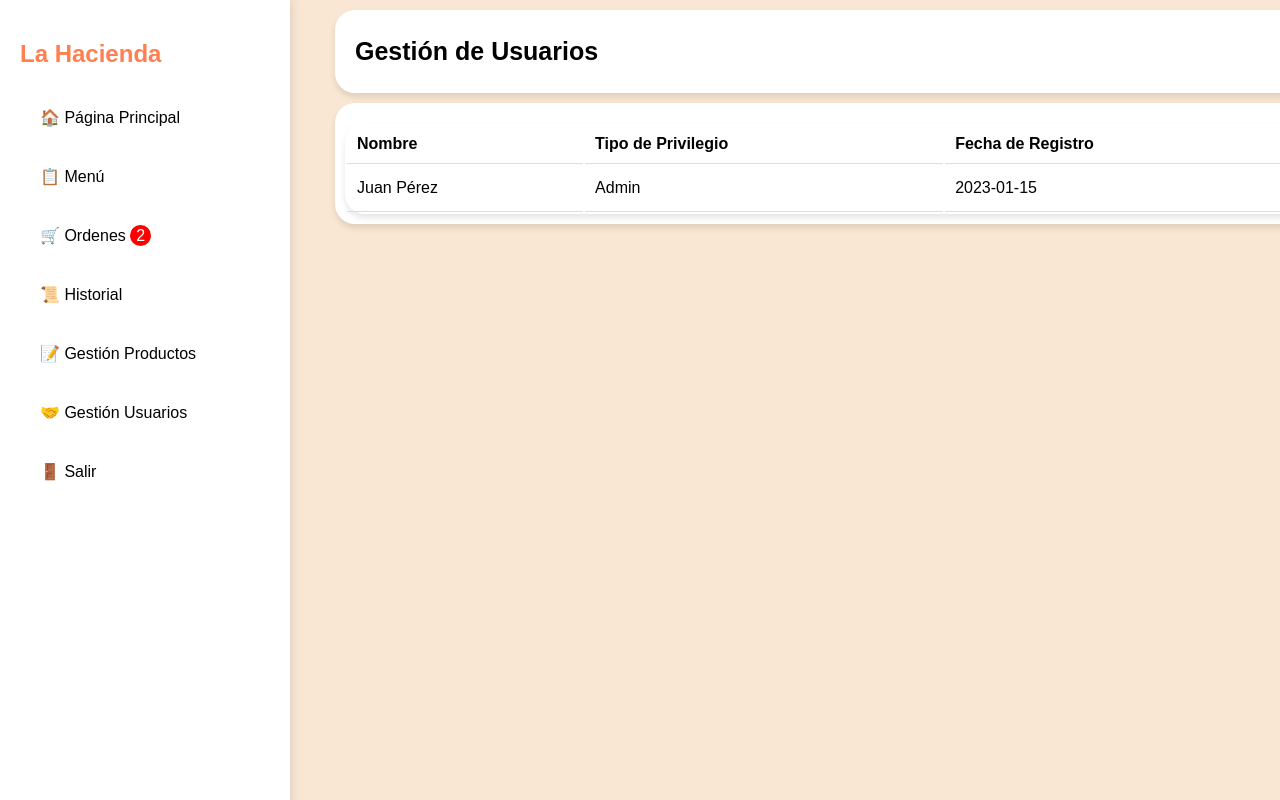
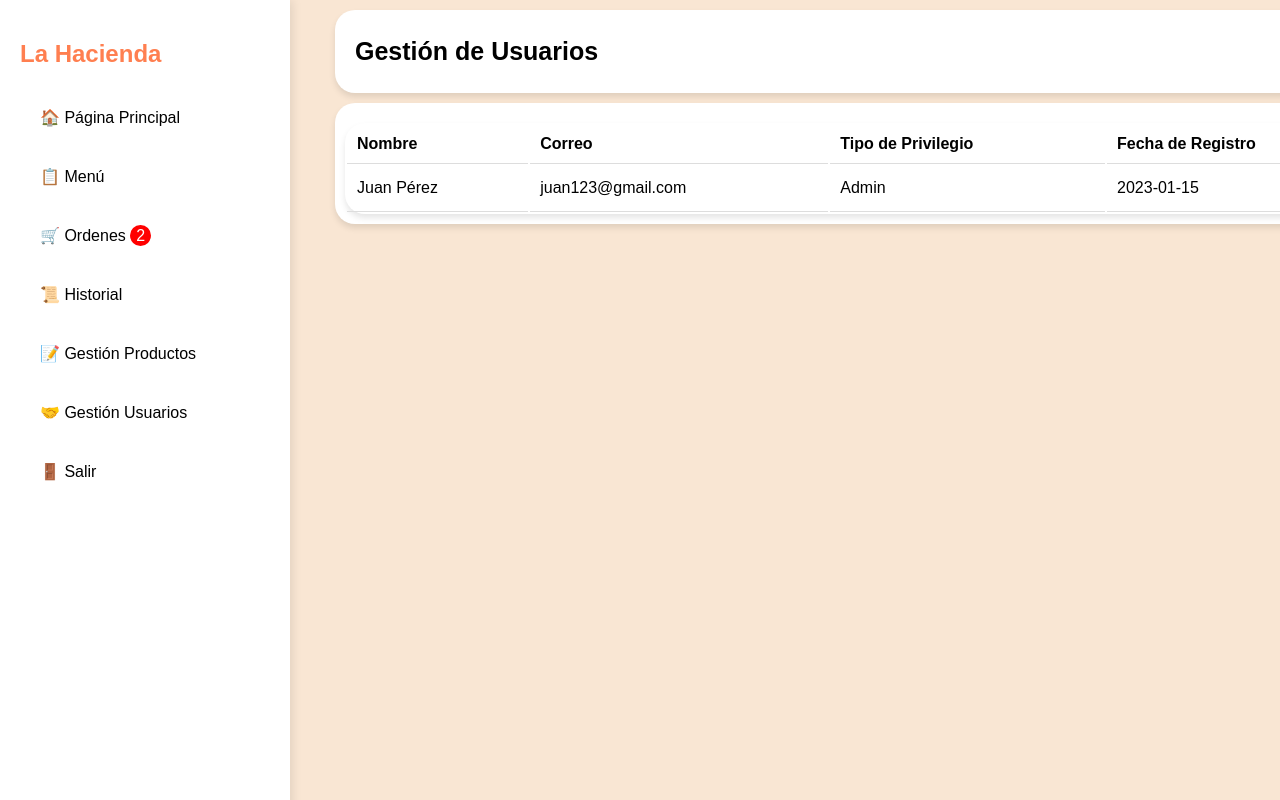
Before and after one commit to BrithanyHerrera/CoffeeHacienda, a Flask app: page /gestionUsuarios in a window 1280 px wide; the page is wider, and only the part inside the window is pictured. Run offline with Flask 3, Linux system fonts and the light colour scheme.

Commit message:
Agregar correo al usuario para que así pueda recuperar contraseña

```diff
--- a/static/css/styles.css
+++ b/static/css/styles.css
@@ -78,6 +78,17 @@ h3 {
 
 .guardarBtn:hover{
     background: #ce6641;
+}
+
+.inputContrasena {
+    position: relative;
+    display: flex;
+    align-items: center;
+}
+
+.toggleContrasena {
+    cursor: pointer;
+    margin-left: 10px;
 }
 
 .cerrar {
--- a/static/js/gestionUsuarios.js
+++ b/static/js/gestionUsuarios.js
@@ -1,11 +1,12 @@
 // Función para abrir el modal de Edición y Agregar usuario.
-function abrirEAModal(id = null, nombre = '', tipoPrivilegio = '', fechaRegistro = '', contrasena = '') {
+function abrirEAModal(id = null, nombre = '', correo = '', tipoPrivilegio = '', fechaRegistro = '', contrasena = '') {
     // Verifica que los valores sean correctos
-    console.log('Abrir modal con los siguientes datos:', id, nombre, tipoPrivilegio, fechaRegistro, contrasena);
+    console.log('Abrir modal con los siguientes datos:', id, nombre, correo, tipoPrivilegio, fechaRegistro, contrasena);
 
     // Rellenar los campos del modal con los valores recibidos
     document.getElementById('idUsuario').value = id;
     document.getElementById('nombreUsuario').value = nombre;
+    document.getElementById('correoUsuario').value = correo;
     document.getElementById('tipoPrivilegio').value = tipoPrivilegio;
     document.getElementById('contrasenaUsuario').value = contrasena;
 
@@ -29,6 +30,7 @@ document.getElementById('formUsuario').addEventListener('submit', function(event
     console.log('Usuario guardado:', {
         id: document.getElementById('idUsuario').value,
         nombre: document.getElementById('nombreUsuario').value,
+        correo: document.getElementById('correoUsuario').value,
         contrasena: document.getElementById('contrasenaUsuario').value,
         tipoPrivilegio: document.getElementById('tipoPrivilegio').value
     });
@@ -36,13 +38,14 @@ document.getElementById('formUsuario').addEventListener('submit', function(event
 });
 
 // Función para abrir el modal de ver usuario.
-function abrirVerUsuario(id, nombre, tipoPrivilegio, fechaRegistro, contrasena) {
+function abrirVerUsuario(id, nombre, correo, tipoPrivilegio, fechaRegistro, contrasena) {
     // Establecer el contenido en el modal de ver usuario
     document.getElementById('verIDUsuario').textContent = id;
     document.getElementById('verNombreUsuario').textContent = nombre;
+    document.getElementById('verCorreoUsuario').textContent = correo;
     document.getElementById('verTipoPrivilegio').textContent = tipoPrivilegio;
     document.getElementById('verFechaRegistro').textContent = fechaRegistro;
-    document.getElementById('verContrasenaUsuario').textContent = contrasena; // Mostrar la contraseña tal cual
+    document.getElementById('verContrasenaUsuario').textContent = contrasena;
 
     // Mostrar el modal de ver usuario
     document.getElementById('verModalUsuario').style.display = 'flex';
@@ -52,3 +55,16 @@ function abrirVerUsuario(id, nombre, tipoPrivilegio, fechaRegistro, contrasena)
 function cerrarVerUsuario() {
     document.getElementById('verModalUsuario').style.display = 'none';
 }
+
+function toggleContrasena() {
+    const contrasenaInput = document.getElementById('contrasenaUsuario');
+    const toggleIcon = document.querySelector('.toggleContrasena');
+
+    if (contrasenaInput.type === 'password') {
+        contrasenaInput.type = 'text';
+        toggleIcon.textContent = '🙈'; // Cambia el ícono a un "ojo cerrado"
+    } else {
+        contrasenaInput.type = 'password';
+        toggleIcon.textContent = '👁️'; // Cambia el ícono a un "ojo abierto"
+    }
+}
--- a/templates/gestionUsuarios.html
+++ b/templates/gestionUsuarios.html
@@ -15,6 +15,7 @@
                 <thead>
                     <tr>
                         <th>Nombre</th>
+                        <th>Correo</th>
                         <th>Tipo de Privilegio</th>
                         <th>Fecha de Registro</th>
                         <th>Acciones</th>
@@ -23,11 +24,12 @@
                 <tbody>
                     <tr>
                         <td>Juan Pérez</td>
+                        <td>juan123@gmail.com</td>
                         <td>Admin</td>
                         <td>2023-01-15</td>
                         <td>
-                            <button class="btnVerUsuario" onclick="abrirVerUsuario(1, 'Juan Pérez', 'Admin', '2023-01-15', 'contrasena123')">👁️</button>
-                            <button class="btnEditarUsuario" onclick="abrirEAModal(1, 'Juan Pérez', 'Admin', '2023-01-15', 'contrasena123')">✏️</button>
+                            <button class="btnVerUsuario" onclick="abrirVerUsuario(1, 'Juan Pérez', 'juan123@gmail.com', 'Admin', '2023-01-15', 'contrasena123')">👁️</button>
+                            <button class="btnEditarUsuario" onclick="abrirEAModal(1, 'Juan Pérez', 'juan123@gmail.com', 'Admin', '2023-01-15', 'contrasena123')">✏️</button>
                             <button class="btnEliminarUsuario">🗑️</button>
                         </td>
                     </tr>
@@ -35,6 +37,7 @@
             </table>
         </section>
 
+        <!-- Modal de agregar/editar usuario -->
         <section class="modal" id="usuarioModal">
             <section class="contenedorModal">
                 <span class="cerrar" onclick="cerrarEAModal()">&times;</span>
@@ -44,8 +47,14 @@
                     <label for="nombreUsuario">Nombre:</label>
                     <input type="text" id="nombreUsuario" required>
 
+                    <label for="correoUsuario">Correo:</label>
+                    <input type="email" id="correoUsuario" required>
+
                     <label for="contrasenaUsuario">Contraseña:</label>
-                    <input type="password" id="contrasenaUsuario" required>
+                    <div class="inputContrasena">
+                        <input type="password" id="contrasenaUsuario" required>
+                        <span class="toggleContrasena" onclick="toggleContrasena()">👁️</span>
+                    </div>
 
                     <label for="tipoPrivilegio">Tipo de Privilegio:</label>
                     <select id="tipoPrivilegio" required>
@@ -59,6 +68,7 @@
             </section>
         </section>
 
+        <!-- Modal de ver usuario -->
         <section class="modal" id="verModalUsuario">
             <section class="contenedorModal">
                 <span class="cerrar" onclick="cerrarVerUsuario()">&times;</span>
@@ -66,9 +76,10 @@
                 <section id="verDetallesUsuario">
                     <p><strong>ID:</strong> <span id="verIDUsuario"></span></p>
                     <p><strong>Nombre:</strong> <span id="verNombreUsuario"></span></p>
+                    <p><strong>Correo:</strong> <span id="verCorreoUsuario"></span></p>
                     <p><strong>Tipo de Privilegio:</strong> <span id="verTipoPrivilegio"></span></p>
                     <p><strong>Fecha de Registro:</strong> <span id="verFechaRegistro"></span></p>
-                    <p><strong>Contraseña:</strong> <span id="verContrasenaUsuario"></span></p> <!-- Mostrar contraseña -->
+                    <p><strong>Contraseña:</strong> <span id="verContrasenaUsuario"></span></p>
                 </section>
             </section>
         </section>
```
